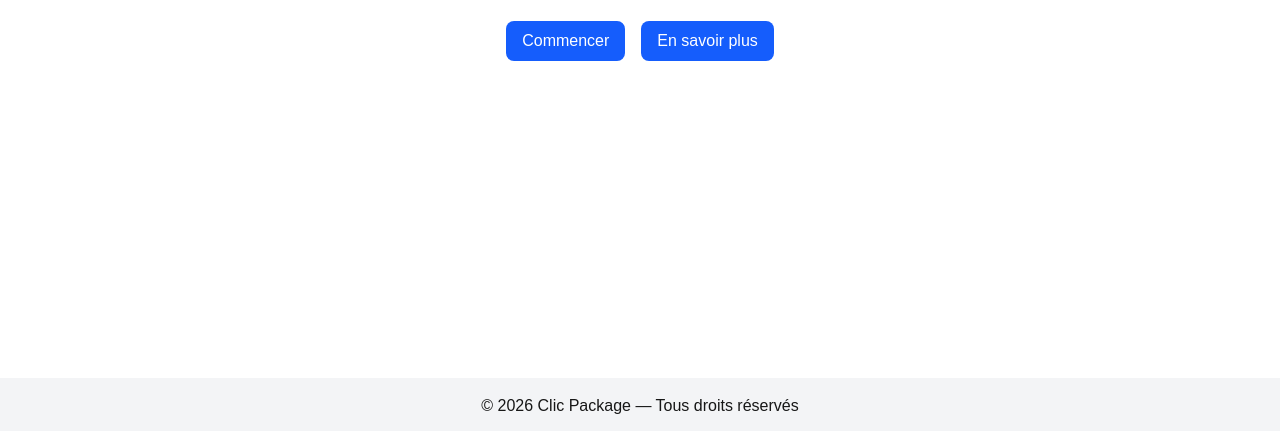
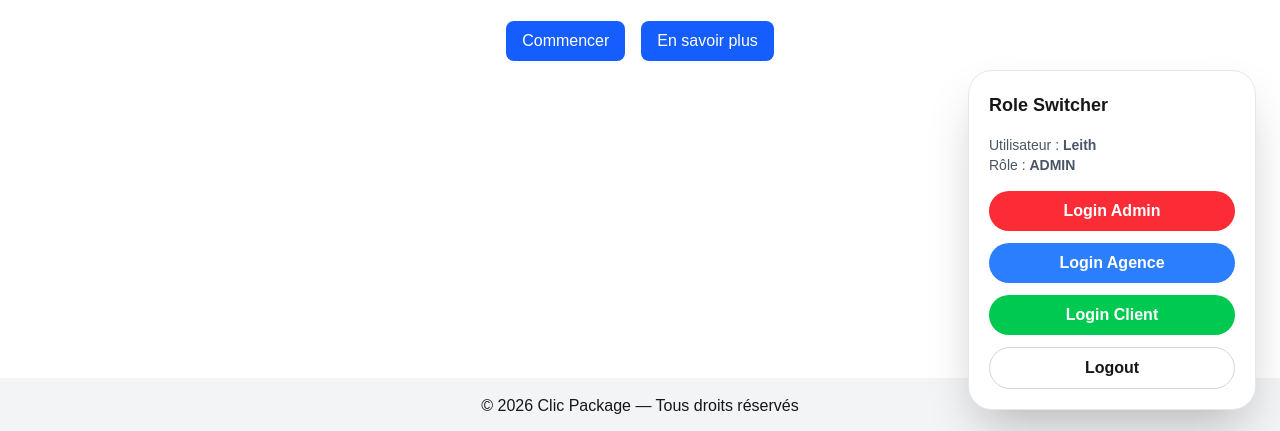
Before and after one commit to leith-allah/A2---Stage---Easy-Road---Clic-Package, a Next.js app in the folder Nextjs/: page / in a window 1280 px wide. Shown: the part 366-797 px from the top of the page. Built offline with nearby package versions, Linux system fonts and the light colour scheme; no server answers.

Commit message:
Système D'Authentification Léger (Démonstration Only) + Achitecture Backend-Ready

```diff
--- a/Nextjs/src/app/(admin)/layout.tsx
+++ b/Nextjs/src/app/(admin)/layout.tsx
@@ -1,18 +1,24 @@
 
 import Sidebar from "@/src/features/dashboard/components/Sidebar";
+
+import ProtectedRoute from "@/src/components/auth/ProtectedRoute";
+
+import {ROLES} from "@/src/constants/roles";
+
 
 export default function DashboardLayout({
   children,
 }: {
   children: React.ReactNode;
 }) {
+
   return (
-    <div className="flex min-h-screen bg-gray-50">
-      {/* Sidebar */}
-
-      <main className="flex-1 p-6 overflow-y-auto">
-        {children}
-      </main>
-    </div>
+    <ProtectedRoute
+      allowedRoles={[
+        ROLES.ADMIN,
+      ]}
+    >
+      {children}
+    </ProtectedRoute>
   );
 }
--- a/Nextjs/src/app/(client)/dashboard/layout.tsx
+++ b/Nextjs/src/app/(client)/dashboard/layout.tsx
@@ -1,5 +1,10 @@
 
 import Sidebar from "@/src/features/dashboard/components/Sidebar";
+
+import ProtectedRoute from "@/src/components/auth/ProtectedRoute";
+
+import {ROLES} from "@/src/constants/roles";
+
 
 export default function DashboardLayout({
   children,
@@ -11,7 +16,14 @@ export default function DashboardLayout({
       {/* <Sidebar /> */}
 
       <main className="flex-1 p-6 overflow-y-auto">
-        {children}
+        <ProtectedRoute
+          allowedRoles={[
+            ROLES.CLIENT,
+            ROLES.AGENCY,
+          ]}
+        >
+          {children}
+        </ProtectedRoute>
       </main>
     </div>
   );
--- a/Nextjs/src/app/layout.tsx
+++ b/Nextjs/src/app/layout.tsx
@@ -16,6 +16,10 @@ import {BookingProvider} from "@/src/providers/BookingProvider";
 import {TransactionProvider} from "@/src/providers/TransactionProvider";
 
 import {PackageProvider} from "@/src/providers/PackageProvider";
+
+import {AuthProvider} from "@/src/providers/AuthProvider";
+
+import RoleSwitcher from "@/src/components/dev/RoleSwitcher";
 
 
 const geistSans = Geist({
@@ -48,21 +52,25 @@ export default function RootLayout({
         antialiased
       `}
     >
+
       <body className="min-h-full flex flex-col">
         <Header />
 
         <main className="flex-1 p-6">
+          <AuthProvider>
             <WalletProvider>
               <NotificationProvider>
                 <BookingProvider>
                   <TransactionProvider>
                     <PackageProvider>
                       {children}
+                      <RoleSwitcher />
                     </PackageProvider>
                   </TransactionProvider>
                 </BookingProvider>
               </NotificationProvider>
             </WalletProvider>
+          </AuthProvider>
         </main>
 
         <Footer />
--- /dev/null
+++ b/Nextjs/src/components/auth/ProtectedRoute.tsx
@@ -0,0 +1,101 @@
+
+"use client";
+
+import {
+  useEffect,
+} from "react";
+
+import {
+  useRouter,
+} from "next/navigation";
+
+import useAuth
+  from "@/src/features/auth/hooks/useAuth";
+
+import {
+  Role,
+} from "@/src/constants/roles";
+
+type Props = {
+  children:
+    React.ReactNode;
+
+  allowedRoles:
+    Role[];
+};
+
+export default function
+ProtectedRoute({
+  children,
+  allowedRoles,
+}: Props) {
+
+  const router =
+    useRouter();
+
+  const { user } =
+    useAuth();
+
+  useEffect(() => {
+
+    // PAS CONNECTÉ
+    if (!user) {
+
+      router.replace(
+        "/login"
+      );
+
+      return;
+    }
+
+    // SUSPENDU
+    if (
+      user.suspended
+    ) {
+
+      router.replace(
+        "/forbidden"
+      );
+
+      return;
+    }
+
+    // ROLE INTERDIT
+    if (
+      !allowedRoles.includes(
+        user.role
+      )
+    ) {
+
+      router.replace(
+        "/unauthorized"
+      );
+    }
+
+  }, [
+    user,
+    router,
+    allowedRoles,
+  ]);
+
+  // Évite le flash UI
+  if (!user) {
+    return null;
+  }
+
+  if (
+    user.suspended
+  ) {
+    return null;
+  }
+
+  if (
+    !allowedRoles.includes(
+      user.role
+    )
+  ) {
+    return null;
+  }
+
+  return children;
+}
--- /dev/null
+++ b/Nextjs/src/components/dev/RoleSwitcher.tsx
@@ -0,0 +1,142 @@
+
+"use client";
+
+import useAuth
+  from "@/src/features/auth/hooks/useAuth";
+
+export default function
+RoleSwitcher() {
+
+  const {
+    user,
+    loginAsAdmin,
+    loginAsAgency,
+    loginAsClient,
+    logout,
+  } = useAuth();
+
+  return (
+    <div
+      className="
+        fixed
+        bottom-6
+        right-6
+        z-[9999]
+
+        bg-white
+        border
+        border-gray-200
+        shadow-2xl
+
+        rounded-3xl
+        p-5
+
+        w-72
+      "
+    >
+      <h3
+        className="
+          font-bold
+          text-lg
+          mb-4
+        "
+      >
+        Role Switcher
+      </h3>
+
+      <div
+        className="
+          text-sm
+          text-gray-600
+          mb-4
+        "
+      >
+        Utilisateur :
+        {" "}
+        <span className="font-semibold">
+          {user?.name || "Aucun"}
+        </span>
+
+        <br />
+
+        Rôle :
+        {" "}
+        <span className="font-semibold">
+          {user?.role || "-"}
+        </span>
+      </div>
+
+      <div className="space-y-3">
+
+        <button
+          onClick={loginAsAdmin}
+          className="
+            w-full
+            bg-red-500
+            hover:bg-red-600
+            transition
+
+            text-white
+            py-2
+            rounded-full
+            font-semibold
+          "
+        >
+          Login Admin
+        </button>
+
+        <button
+          onClick={loginAsAgency}
+          className="
+            w-full
+            bg-blue-500
+            hover:bg-blue-600
+            transition
+
+            text-white
+            py-2
+            rounded-full
+            font-semibold
+          "
+        >
+          Login Agence
+        </button>
+
+        <button
+          onClick={loginAsClient}
+          className="
+            w-full
+            bg-green-500
+            hover:bg-green-600
+            transition
+
+            text-white
+            py-2
+            rounded-full
+            font-semibold
+          "
+        >
+          Login Client
+        </button>
+
+        <button
+          onClick={logout}
+          className="
+            w-full
+            border
+            border-gray-300
+
+            hover:bg-gray-100
+            transition
+
+            py-2
+            rounded-full
+            font-semibold
+          "
+        >
+          Logout
+        </button>
+      </div>
+    </div>
+  );
+}
--- a/Nextjs/src/constants/roles.ts
+++ b/Nextjs/src/constants/roles.ts
@@ -1,5 +1,13 @@
 
 export const ROLES = {
-  ADMIN: "admin",
-  CLIENT: "client",
-};
+  ADMIN: "ADMIN",
+
+  AGENCY: "AGENCY",
+
+  CLIENT: "CLIENT",
+} as const;
+
+export type Role =
+  typeof ROLES[
+    keyof typeof ROLES
+  ];
--- /dev/null
+++ b/Nextjs/src/features/auth/hooks/useAuth.ts
@@ -0,0 +1,4 @@
+
+export {
+  useAuthContext as default,
+} from "@/src/providers/AuthProvider";
--- a/Nextjs/src/features/packages/services/package.service.ts
+++ b/Nextjs/src/features/packages/services/package.service.ts
@@ -1,3 +1,5 @@
+
+import {api} from "@/src/lib/api";
 
 export type Package = {
   id: number;
@@ -58,3 +60,19 @@ decreasePackageStock(
       };
     });
 }
+
+export async function
+fetchPackages() {
+
+  try {
+
+    return await api(
+      "/packages"
+    );
+
+  } catch {
+
+    // FALLBACK MOCK
+    return mockPackages;
+  }
+}
--- /dev/null
+++ b/Nextjs/src/lib/api.ts
@@ -0,0 +1,65 @@
+
+const API_URL =
+  process.env
+    .NEXT_PUBLIC_API_URL ||
+  "http://localhost:3001";
+
+type ApiOptions = {
+  method?: string;
+
+  body?: unknown;
+
+  token?: string;
+};
+
+export async function api(
+  endpoint: string,
+
+  options: ApiOptions = {}
+) {
+
+  const {
+    method = "GET",
+
+    body,
+
+    token,
+  } = options;
+
+  const response =
+    await fetch(
+      `${API_URL}${endpoint}`,
+      {
+        method,
+
+        headers: {
+          "Content-Type":
+            "application/json",
+
+          ...(token && {
+            Authorization:
+              `Bearer ${token}`,
+          }),
+        },
+
+        body:
+          body
+            ? JSON.stringify(body)
+            : undefined,
+      }
+    );
+
+  // ERREUR HTTP
+  if (!response.ok) {
+
+    const error =
+      await response.json();
+
+    throw new Error(
+      error.message ||
+      "Erreur API"
+    );
+  }
+
+  return response.json();
+}
--- a/Nextjs/src/providers/AuthProvider.tsx
+++ b/Nextjs/src/providers/AuthProvider.tsx
@@ -1,5 +1,135 @@
 
-const fakeUser = {
-  id: 1,
-  role: "admin",
+"use client";
+
+import {
+  createContext,
+  useContext,
+  useState,
+} from "react";
+
+import {
+  Role,
+} from "@/src/constants/roles";
+
+type User = {
+  id: number;
+
+  name: string;
+
+  role: Role;
+
+  suspended: boolean;
 };
+
+type AuthContextType = {
+  user: User | null;
+
+  loginAsAdmin:
+    () => void;
+
+  loginAsAgency:
+    () => void;
+
+  loginAsClient:
+    () => void;
+
+  logout:
+    () => void;
+};
+
+const AuthContext =
+  createContext<
+    AuthContextType
+      | undefined
+  >(undefined);
+
+export function
+AuthProvider({
+  children,
+}: {
+  children: React.ReactNode;
+}) {
+
+  const [user, setUser] =
+    useState<User | null>({
+      id: 1,
+
+      name: "Leith",
+
+      role: "ADMIN",
+
+      suspended: false,
+    });
+
+  function loginAsAdmin() {
+
+    setUser({
+      id: 1,
+
+      name: "Admin",
+
+      role: "ADMIN",
+
+      suspended: false,
+    });
+  }
+
+  function loginAsAgency() {
+
+    setUser({
+      id: 2,
+
+      name: "Agency",
+
+      role: "AGENCY",
+
+      suspended: false,
+    });
+  }
+
+  function loginAsClient() {
+
+    setUser({
+      id: 3,
+
+      name: "Client",
+
+      role: "CLIENT",
+
+      suspended: false,
+    });
+  }
+
+  function logout() {
+    setUser(null);
+  }
+
+  return (
+    <AuthContext.Provider
+      value={{
+        user,
+        loginAsAdmin,
+        loginAsAgency,
+        loginAsClient,
+        logout,
+      }}
+    >
+      {children}
+    </AuthContext.Provider>
+  );
+}
+
+export function
+useAuthContext() {
+
+  const context =
+    useContext(AuthContext);
+
+  if (!context) {
+    throw new Error(
+      "AuthProvider manquant"
+    );
+  }
+
+  return context;
+}
--- a/Nextjs/src/providers/PackageProvider.tsx
+++ b/Nextjs/src/providers/PackageProvider.tsx
@@ -9,7 +9,7 @@ import {
 } from "react";
 
 import {
-  getPackages,
+  fetchPackages,
 } from "@/src/features/packages/services/package.service";
 
 import {
@@ -47,7 +47,7 @@ PackageProvider({
   async function refresh() {
 
     const data =
-      await getPackages();
+      await fetchPackages();
 
     setPackages([...data]);
   }
```
Lines whose indentation alone changed are shown as unchanged.
